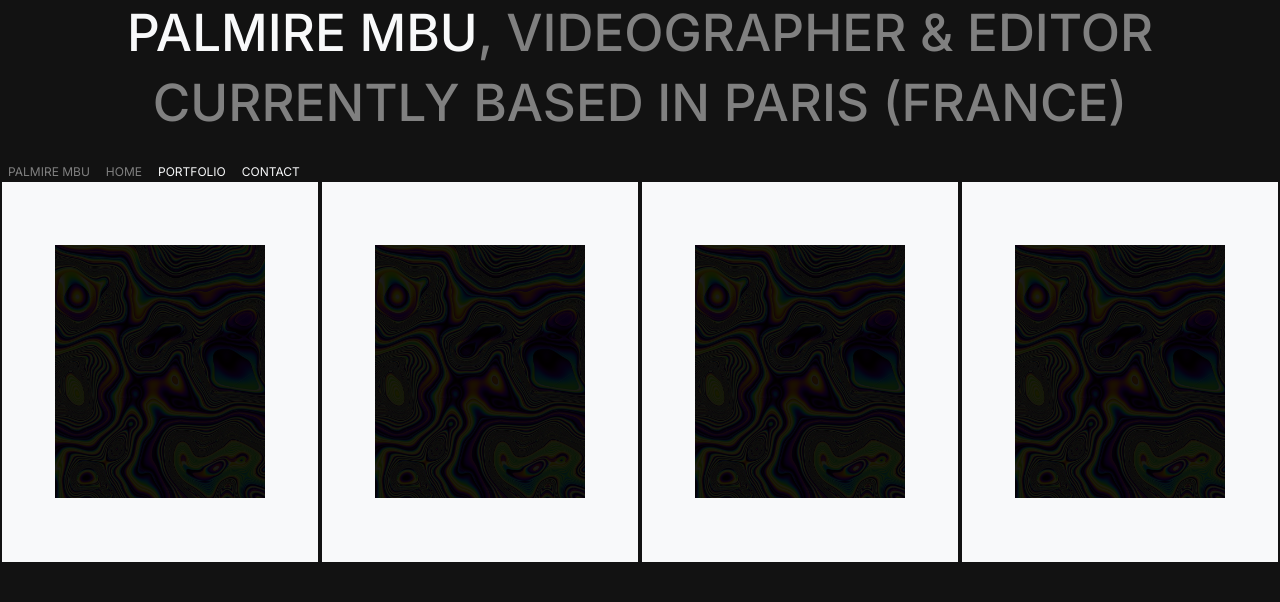
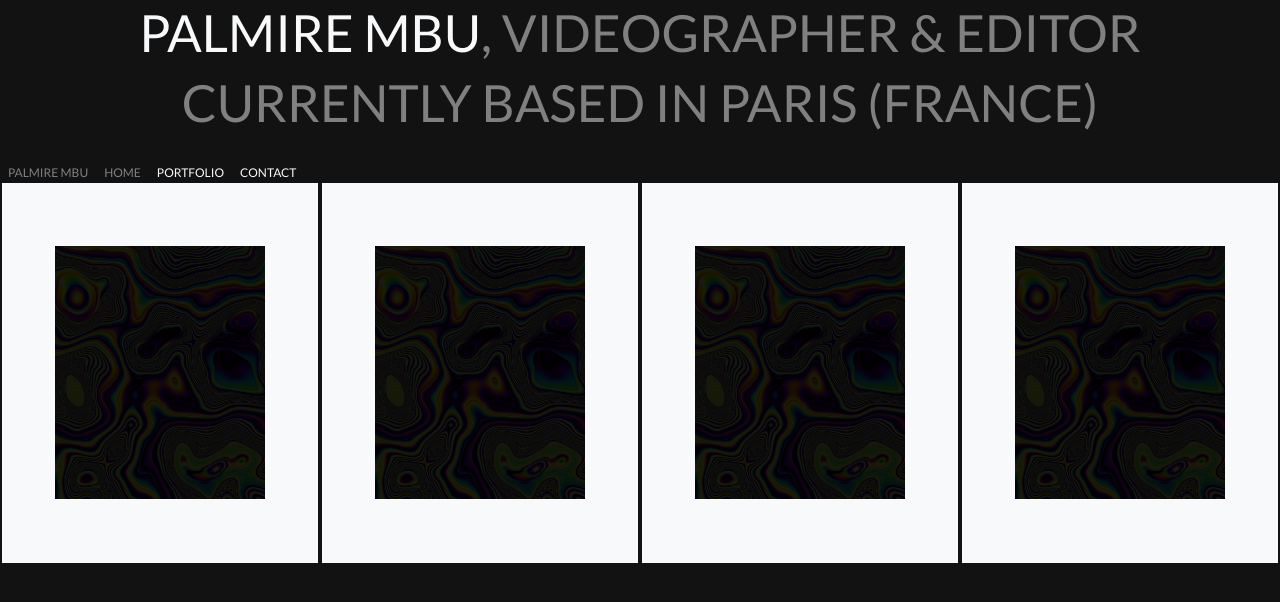
Before and after one commit to te-mbu/palmire-visuals, a Next.js app: page / in a window 1280 px wide. Shown: the top 602 px of the page. Built offline with nearby package versions, Linux system fonts and the light colour scheme.

Commit message:
font google added

```diff
--- a/src/app/globals.css
+++ b/src/app/globals.css
@@ -5,21 +5,3 @@
 body {
   @apply bg-dark;
 }
-
-@font-face {
-  font-family: "groteskFont";
-  src:
-    url("/fonts/MonumentGrotesk-Regular.woff2") format("woff2"),
-    url("/fonts/MonumentGrotesk-Regular.woff") format("woff");
-  font-weight: 400;
-  font-style: normal;
-}
-
-@font-face {
-  font-family: "groteskFont";
-  src:
-    url("/fonts/MonumentGrotesk-Bold.woff2") format("woff2"),
-    url("/fonts/MonumentGrotesk-Bold.woff") format("woff");
-  font-weight: 500;
-  font-style: normal;
-}
--- a/src/app/layout.tsx
+++ b/src/app/layout.tsx
@@ -1,10 +1,9 @@
 import type { Metadata } from "next";
-import { Inter } from "next/font/google";
+import { Lato } from "next/font/google";
 import "./globals.css";
 import NavBar from "../components/NavBar";
-import HomepageBanner from "../components/HomepageBanner";
 
-const inter = Inter({ subsets: ["latin"] });
+const lato = Lato({ subsets: ["latin"], weight: ["400", "700"] });
 
 export const metadata: Metadata = {
   title: "Create Next App",
@@ -18,7 +17,7 @@ export default function RootLayout({
 }) {
   return (
     <html lang="en">
-      <body className={inter.className}>
+      <body className={lato.className}>
         <header>
           <NavBar />
         </header>
--- a/src/app/page.tsx
+++ b/src/app/page.tsx
@@ -1,6 +1,7 @@
 import React from "react";
 import Work from "@/components/Work";
 import videosData from "../../public/data/videosData"; // Make sure the path matches where your JSON file is
+import "./globals.css";
 
 interface Video {
   title: string;
--- a/src/components/HomepageBanner.tsx
+++ b/src/components/HomepageBanner.tsx
@@ -6,7 +6,7 @@ interface ProfileProps {
 
 const HomepageBanner: React.FC<ProfileProps> = ({ setShowProfile }) => {
   return (
-    <div className="w-full flex flex-col items-center">
+    <div className="w-full flex flex-col items-center z-30">
       <p className="text-grey-50 font-[500] leading-tight text-vw">
         <button onClick={() => setShowProfile(true)} className="text-light">
           PALMIRE MBU
--- a/src/components/NavBar.tsx
+++ b/src/components/NavBar.tsx
@@ -13,9 +13,9 @@ const NavBar: React.FC = () => {
   const isHomePage = pathname === "/";
 
   return (
-    <div className="w-full">
+    <div className="w-full z-50">
       {isHomePage && <HomepageBanner setShowProfile={setShowProfile} />}
-      <div className="sm:flex sm:justify-between">
+      <div className="w-full sm:flex sm:justify-between ">
         {/* Hamburger icon for smaller screens */}
         <div className="sm:hidden">
           <button
--- a/src/components/Profile.tsx
+++ b/src/components/Profile.tsx
@@ -37,8 +37,7 @@ const Profile: React.FC<ProfileProps> = ({ setShowProfile }) => {
       animate="visible"
       variants={variants}
       transition={{ duration: 0.1 }}
-      className="fixed top-0 left-0 w-full md:max-w-xl h-full bg-dark "
-      style={{ zIndex: 800 }}
+      className="fixed top-0 left-0 w-full md:max-w-xl h-full bg-dark z-50"
       ref={modalRef}
     >
       <button
@@ -47,8 +46,8 @@ const Profile: React.FC<ProfileProps> = ({ setShowProfile }) => {
       >
         Close
       </button>
-      <div className="relative aspect-auto w-full h-full border-8 border-light">
-        <p className="absolute z-40 p-4 w-[50%] sm:w-full sm:max-w-[70%] text-light font-semibold">
+      <div className="relative aspect-auto w-full h-full border-r border-r-light">
+        <p className="absolute p-4 w-[50%] sm:w-full sm:max-w-[70%] text-light font-semibold">
           Following his Photography MFA at EFTI, Madrid, he moved to Paris
           developing his career for several years linking up with London, and
           later on, Amsterdam, where he studied at Gerrit Rietveld Academie.
--- a/src/components/Work.tsx
+++ b/src/components/Work.tsx
@@ -39,7 +39,7 @@ const Work: React.FC<WorkProps> = ({ title, thumbnail, description, src }) => {
   return (
     <>
       <div
-        className="relative bg-light hover:bg-[#a3a3a3] border-2 hover:border-yellow-300 border-dark h-96 flex justify-center items-center cursor-pointer z-10 group" // Assurez-vous que cette classe a une position relative et un z-index approprié
+        className="relative bg-light hover:bg-[#a3a3a3] border-2 hover:border-yellow-300 border-dark h-96 flex justify-center items-center cursor-pointer z-10 group"
         onMouseMove={handleMouseMove}
         onClick={() => setShowVideo(true)}
       >
@@ -60,10 +60,10 @@ const Work: React.FC<WorkProps> = ({ title, thumbnail, description, src }) => {
         </div>
       </div>
       {showVideo && (
-        <div className="fixed inset-0 bg-black bg-opacity-70 flex justify-center items-center z-50">
+        <div className="fixed inset-0 bg-black bg-opacity-70 flex justify-center items-center z-40">
           <div className=" bg-light">
             <button
-              className="pl-1 text-dark z-50"
+              className="pl-1 text-dark z-40"
               onClick={() => setShowVideo(false)}
             >
               Close
--- a/tailwind.config.js
+++ b/tailwind.config.js
@@ -4,7 +4,23 @@ module.exports = {
   theme: {
     extend: {
       fontFamily: {
-        sans: ["groteskFont", "ui-sans-serif", "system-ui", "sans-serif"],
+        sans: [
+          "groteskFont",
+          "ui-sans-serif",
+          "system-ui",
+          "-apple-system",
+          "BlinkMacSystemFont",
+          "Segoe UI",
+          "Roboto",
+          "Helvetica Neue",
+          "Arial",
+          "Noto Sans",
+          "sans-serif",
+          "Apple Color Emoji",
+          "Segoe UI Emoji",
+          "Segoe UI Symbol",
+          "Noto Color Emoji",
+        ],
       },
       colors: {
         light: "#F8F9FA",
```
